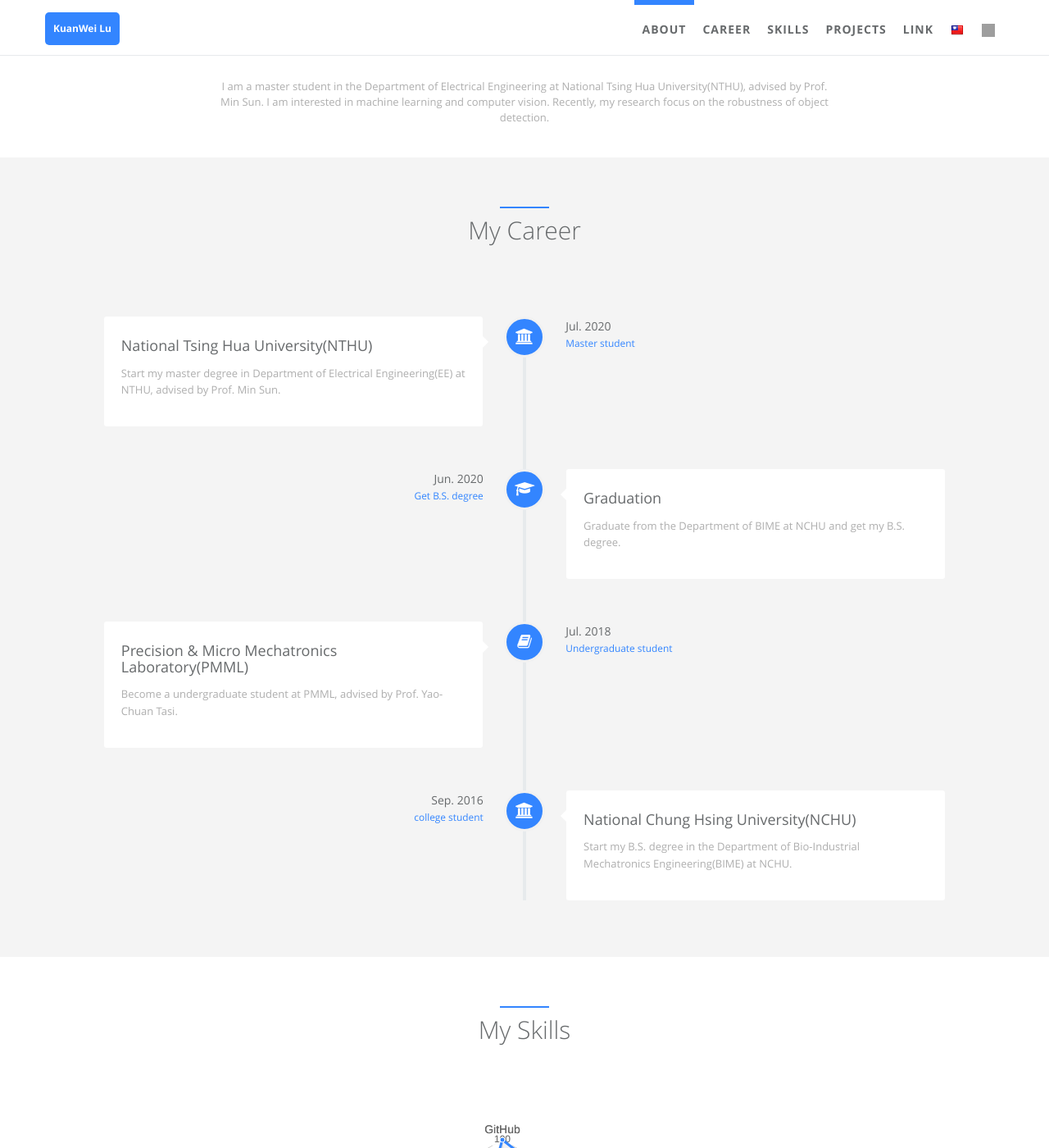
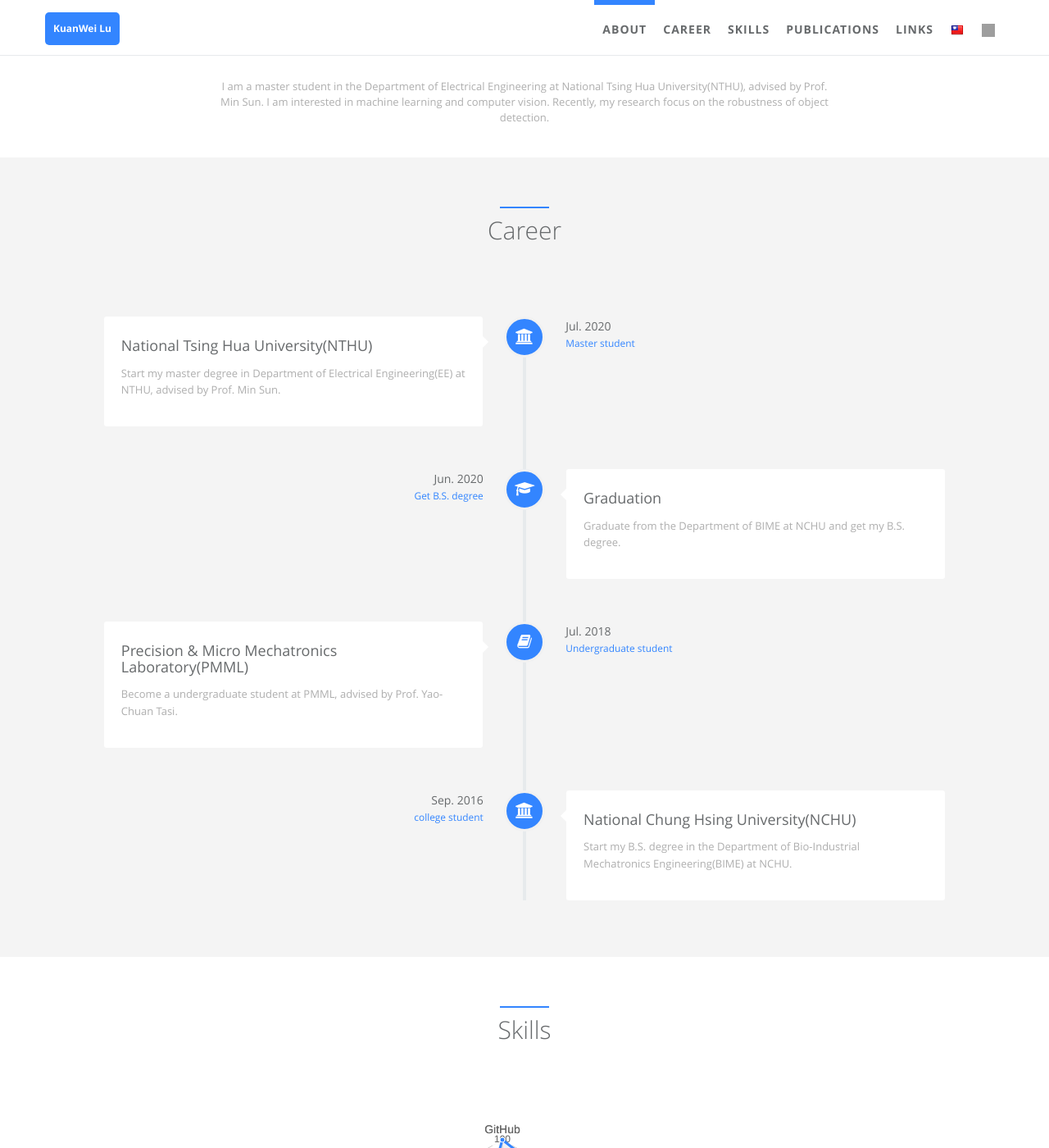
Before and after one commit to Stanleyluuuu/stanleyluuuu.github.io, a Jekyll site: the page built from index.html, in a window 1280 px wide and 1400 px high, scrolled down 727 px. Shown: the whole window at 82% size. Built offline with Jekyll 4.4.1, drawn with Linux system fonts in a browser that asks for light colours; grey boxes are pictures that could not be loaded.

Commit message:
change something

```diff
--- a/_config.yml
+++ b/_config.yml
@@ -21,7 +21,7 @@ author:
   # cv:
   # skill icons are on avatar's left and right side. Reference urls are http://fontawesome.io/ and http://fizzed.com/oss/font-mfizz
   skill_icon1:
-    - name: icon-iphone
+    - name: icon-gradle
     - name: icon-python
   skill_icon2:
     - name: icon-reactjs
--- a/static/locales/en.json
+++ b/static/locales/en.json
@@ -6,24 +6,24 @@
     "home": "Home",
     "about_me": "About",
     "skills": "Skills",
-    "projects": "Projects",
+    "projects": "Publications",
     "career": "Career",
     "blog": "Blog",
-    "link": "Link"
+    "link": "Links"
   },
   "about_me":{
     "about_me": "About Me",
     "desc": "I am a master student in the Department of Electrical Engineering at National Tsing Hua University(NTHU), advised by Prof. Min Sun. I am interested in machine learning and computer vision. Recently, my research focus on the robustness of object detection."
   },
   "skills":{
-    "my_skills": "My Skills"
+    "my_skills": "Skills"
   },
   "projects":{
     "my_projects": "Publications",
     "slam": "Accepted by IEEE International Conference on Robotics and Automation (ICRA), 2021."
   },
   "career":{
-    "my_career": "My Career",
+    "my_career": "Career",
     "master": "National Tsing Hua University(NTHU)",
     "master_desc": "Start my master degree in Department of Electrical Engineering(EE) at NTHU, advised by Prof. Min Sun.",
     "master_date": "Jul. 2020",
```
Also changed, not shown: static/locales/zh.json (+4 -4 lines).
